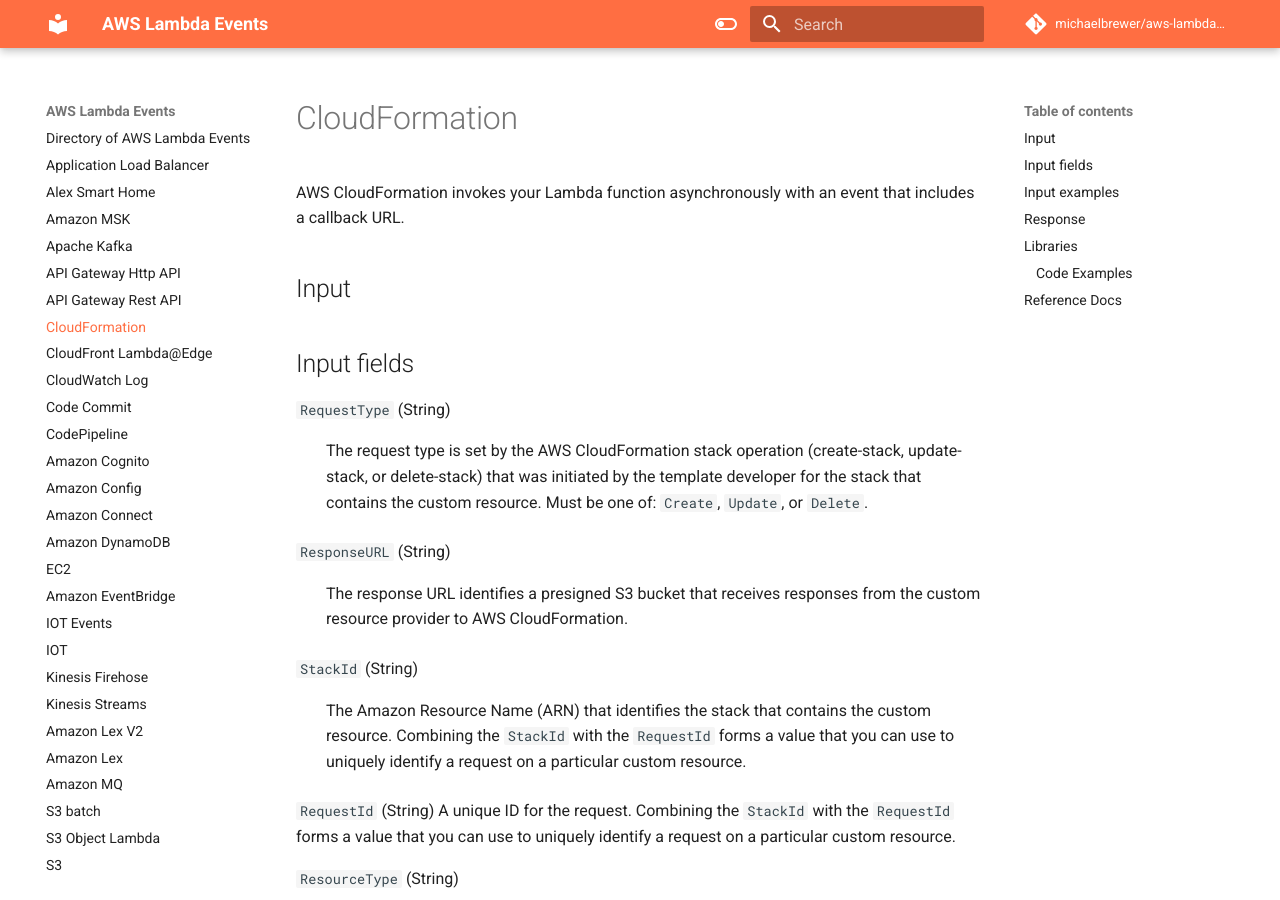
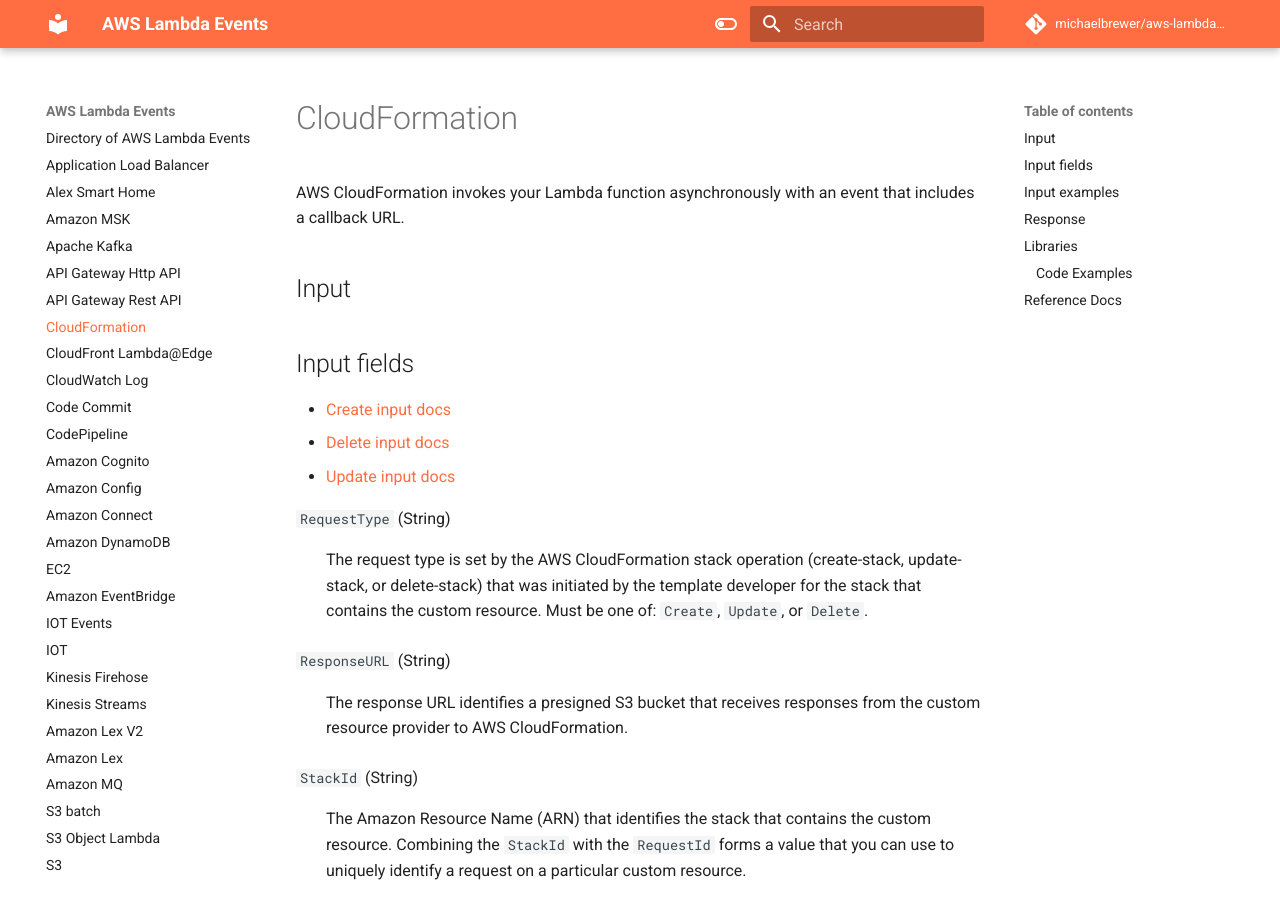
Before and after one commit to michaelbrewer/aws-lambda-events, an MkDocs documentation site: the page built from docs/cloudformation.md, in a window 1280 px wide and 900 px high. Built offline with MkDocs 1.6.1 and Material for MkDocs 9.7.7, drawn with Linux system fonts in a browser that asks for light colours; comment, search, counter and statistics services are not loaded.

Commit message:
chore: add more doc links

```diff
--- a/docs/cloudformation.md
+++ b/docs/cloudformation.md
@@ -5,6 +5,10 @@
 ## Input
 
 ## Input fields
+
+- [Create input docs](https://docs.aws.amazon.com/AWSCloudFormation/latest/UserGuide/crpg-ref-requesttypes-create.html)
+- [Delete input docs](https://docs.aws.amazon.com/AWSCloudFormation/latest/UserGuide/crpg-ref-requesttypes-delete.html)
+- [Update input docs](https://docs.aws.amazon.com/AWSCloudFormation/latest/UserGuide/crpg-ref-requesttypes-update.html)
 
 `RequestType` (String)
 : The request type is set by the AWS CloudFormation stack operation (create-stack, update-stack, or delete-stack) that was initiated by
```
